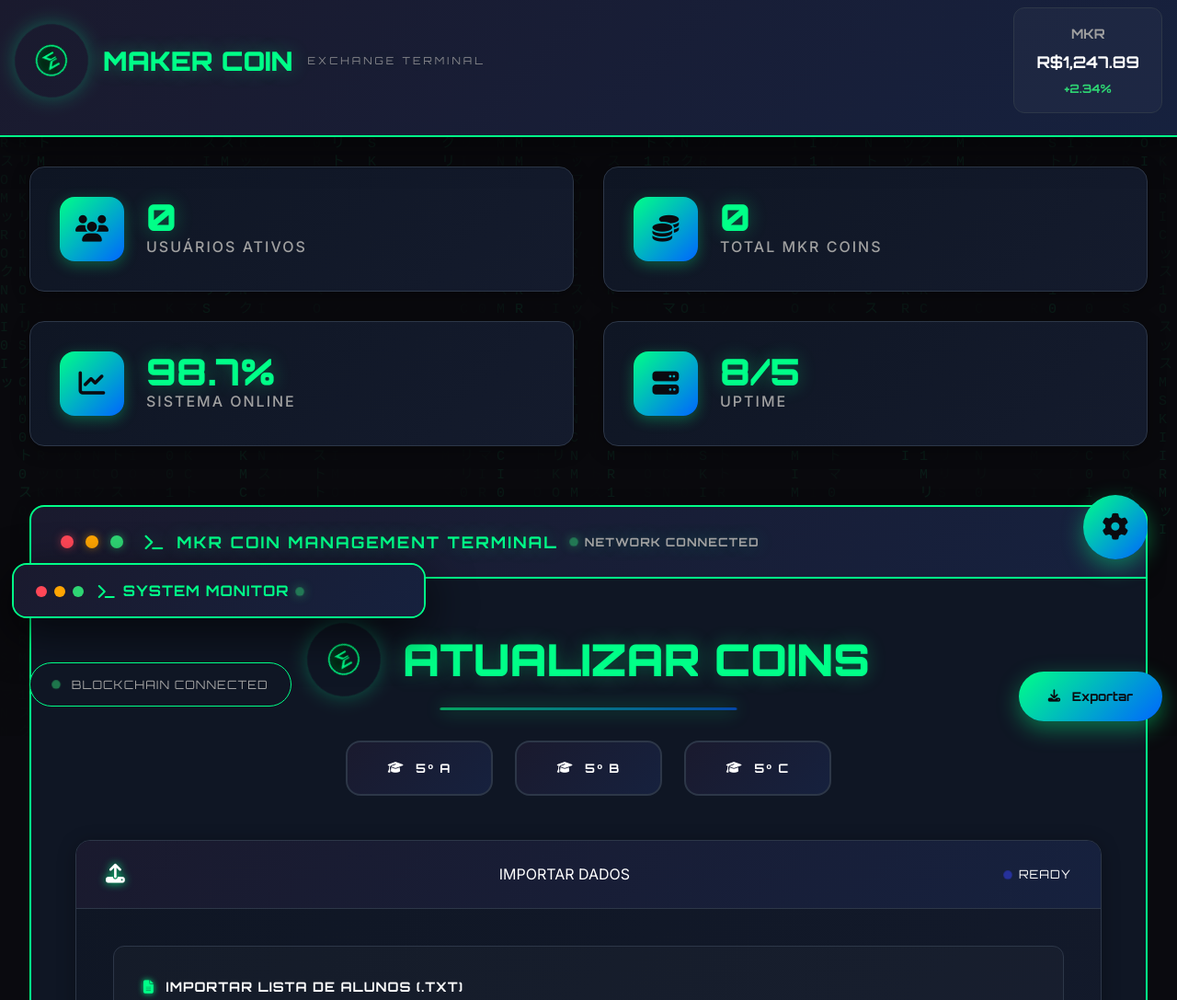
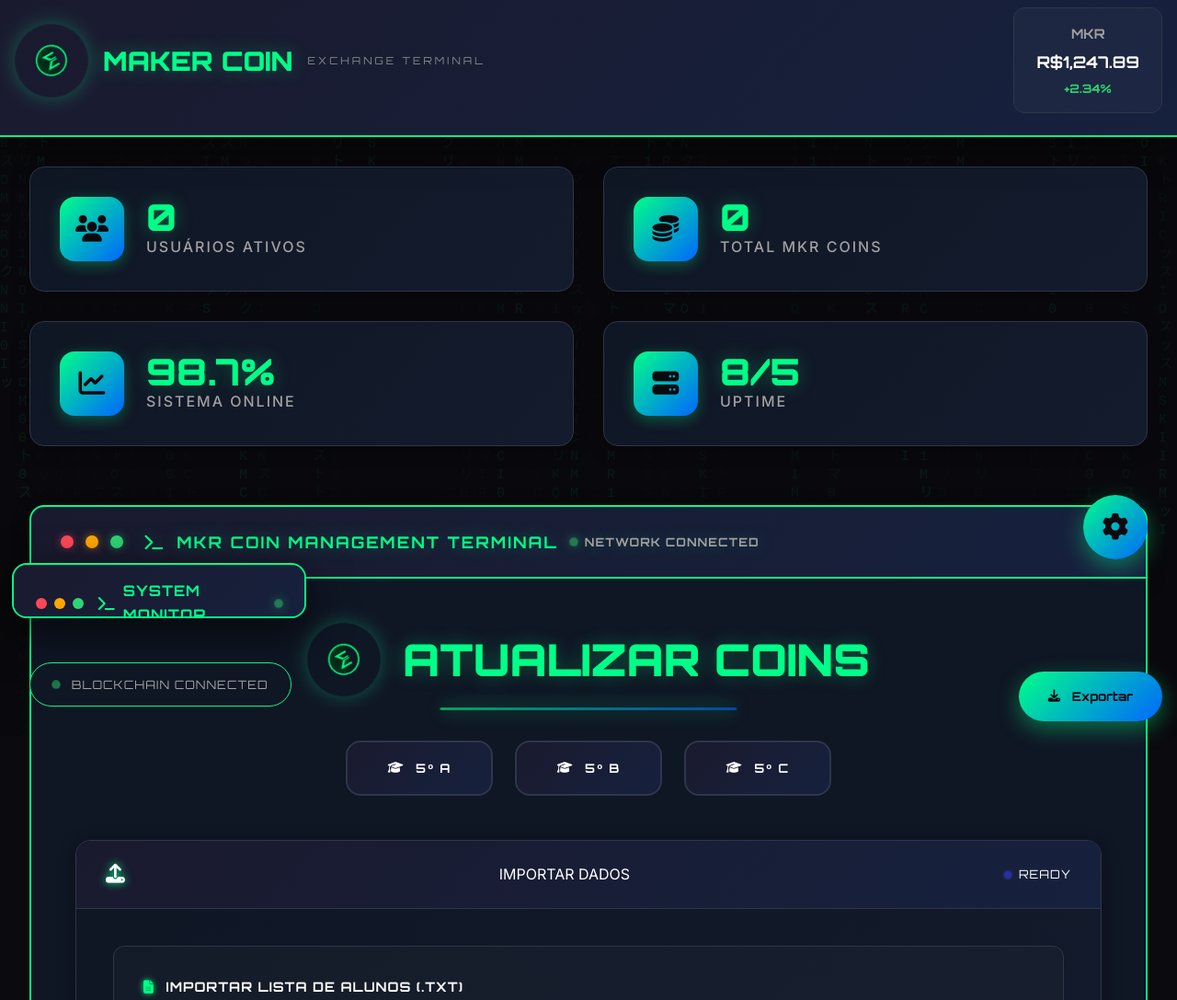
Before and after one commit to Nansinyx26/Maker_Coins3.00, a plain HTML site: page atualizacao.html in a window 1280 px wide. Shown: the top 1087 px of the page at 92% size. Drawn offline with Linux system fonts and the light colour scheme.

Commit message:
Update style.css

```diff
--- a/css/style.css
+++ b/css/style.css
@@ -1001,8 +1001,8 @@ body {
 .live-terminal {
     position: fixed;
     bottom: 8rem;
-    left: 0.8rem; /* MOVIDO MAIS PARA A ESQUERDA */
-    width: 450px;
+    left: 0.8rem;
+    width: 320px; /* TERMINAL REDUZIDO */
     background: var(--bg-panel);
     border: 2px solid var(--border-accent);
     border-radius: 16px;
```
